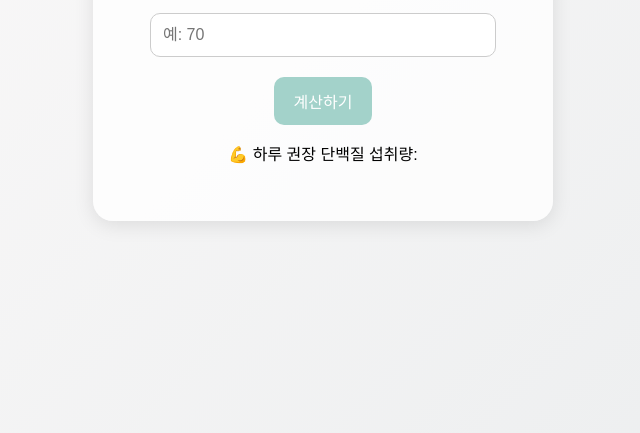
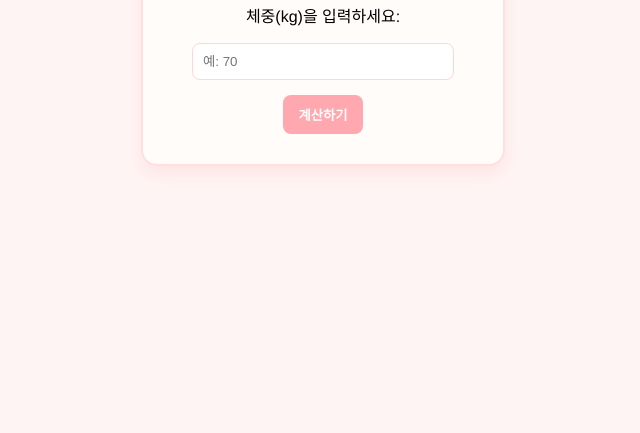
Before and after one commit to wori-irow/Diet-calculator-, a plain HTML site: page index.html in a window 1280 px wide. Shown: the part 367-800 px from the top of the page, without its empty margins (317-957 px from the left). Drawn offline with Linux system fonts and the light colour scheme.

Commit message:
Update style.css

```diff
--- a/style.css
+++ b/style.css
@@ -1,7 +1,6 @@
-/* style.css */
 body {
-  font-family: 'Arial', sans-serif;
-  background: linear-gradient(135deg, #fdfbfb, #ebedee);
+  background: #fff4f4;
+  font-family: "Helvetica", sans-serif;
   display: flex;
   align-items: center;
   justify-content: center;
@@ -10,55 +9,52 @@ body {
 }
 
 .container {
-  background-color: #ffffffcc;
-  border-radius: 20px;
-  padding: 40px 30px;
-  box-shadow: 0 4px 20px rgba(0, 0, 0, 0.1);
+  background: #fffcf9;
+  border: 2px solid #ffe0e0;
+  border-radius: 16px;
+  padding: 30px;
+  box-shadow: 0 8px 16px rgba(255, 204, 204, 0.4);
   text-align: center;
-  max-width: 400px;
-  width: 100%;
+  width: 300px;
 }
 
 h1 {
-  color: #5b6c74;
+  color: #ff8fa3;
+  font-size: 24px;
   margin-bottom: 20px;
 }
 
 input[type="number"] {
-  padding: 12px;
+  padding: 10px;
   width: 80%;
-  border: 1px solid #ccc;
-  border-radius: 10px;
-  margin-bottom: 20px;
-  font-size: 16px;
+  border: 1px solid #ffd5d5;
+  border-radius: 8px;
+  margin-bottom: 15px;
 }
 
 button {
-  background-color: #a3d2ca;
+  background-color: #ffa8b0;
   color: white;
-  padding: 12px 20px;
   border: none;
-  border-radius: 10px;
+  padding: 10px 15px;
+  border-radius: 8px;
   cursor: pointer;
-  font-size: 16px;
+  font-weight: bold;
 }
 
 button:hover {
-  background-color: #5eaaa8;
+  background-color: #ff6f91;
 }
 
-.result {
+#resultBox {
   margin-top: 20px;
+  background: #ffeaea;
+  border-radius: 10px;
+  padding: 10px;
   font-size: 18px;
-  color: #333;
+  color: #cc3366;
 }
 
-@media screen and (max-width: 480px) {
-  .container {
-    padding: 20px;
-  }
-
-  h1 {
-    font-size: 22px;
-  }
+.hidden {
+  display: none;
 }
```
